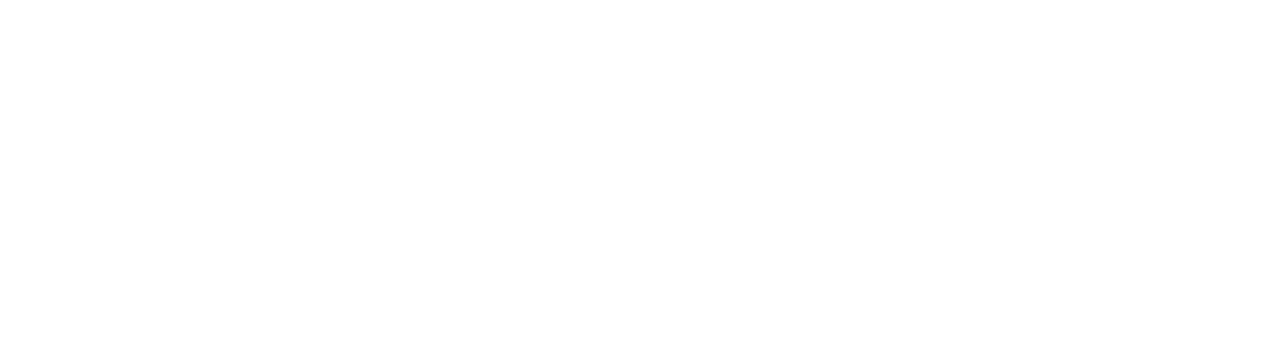
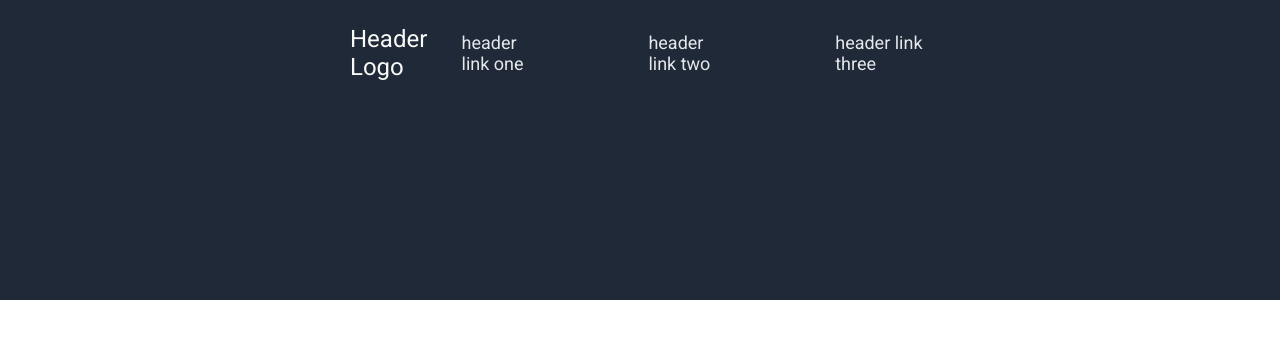
Before and after one commit to zimwick/landing-page, a plain HTML site: page index.html in a window 1280 px wide. Drawn offline with Linux system fonts and the light colour scheme.

Commit message:
Build Nav Bar
Created the logo nav bar in the hero section.

```diff
--- a/index.html
+++ b/index.html
@@ -1,15 +1,29 @@
 <!DOCTYPE html>
 <html lang="en">
-<head>
-    <meta charset="UTF-8">
-    <meta name="viewport" content="width=device-width, initial-scale=1.0">
-    <link rel="preconnect" href="https://fonts.googleapis.com">
-<link rel="preconnect" href="https://fonts.gstatic.com" crossorigin>
-<link href="https://fonts.googleapis.com/css2?family=Roboto:ital,wght@0,100..900;1,100..900&display=swap" rel="stylesheet">
+  <head>
+    <meta charset="UTF-8" />
+    <meta name="viewport" content="width=device-width, initial-scale=1.0" />
+    <link rel="stylesheet" href="./style.css" />
+    <link rel="preconnect" href="https://fonts.googleapis.com" />
+    <link rel="preconnect" href="https://fonts.gstatic.com" crossorigin />
+    <link
+      href="https://fonts.googleapis.com/css2?family=Roboto:ital,wght@0,100..900;1,100..900&display=swap"
+      rel="stylesheet"
+    />
     <title>Document</title>
-</head>
-<body>
-    <header></header>
-
-</body>
+  </head>
+  <body>
+    <header>
+      <nav class="nav-bar">
+        <div class="logo-container">
+          <a href="#">Header Logo</a>
+        </div>
+        <ul class="nav-list">
+          <li class="nav-item"><a href="#">header link one</a></li>
+          <li class="nav-item"><a href="#">header link two</a></li>
+          <li class="nav-item"><a href="#">header link three</a></li>
+        </ul>
+      </nav>
+    </header>
+  </body>
 </html>
--- a/style.css
+++ b/style.css
@@ -1,5 +1,37 @@
-*{
-    box-sizing: border-box;
-    margin: 0;
-    padding: 0;
+* {
+  box-sizing: border-box;
+  margin: 0;
+  padding: 0;
+  font-family: "Roboto", sans-serif;
 }
+
+a:link,
+a:visited {
+  text-decoration: none;
+  color: #e5e7eb;
+}
+
+header {
+  background-color: #1f2937;
+  height: 300px;
+  padding: 25px 350px;
+}
+.nav-bar {
+  display: flex;
+  align-items: center;
+  justify-content: space-between;
+}
+
+.nav-list {
+  display: flex;
+  list-style: none;
+  gap: 100px;
+  font-size: 18px;
+}
+
+.logo-container {
+  font-size: 24px;
+}
+.logo-container a {
+  color: #f9faf8;
+}
```
